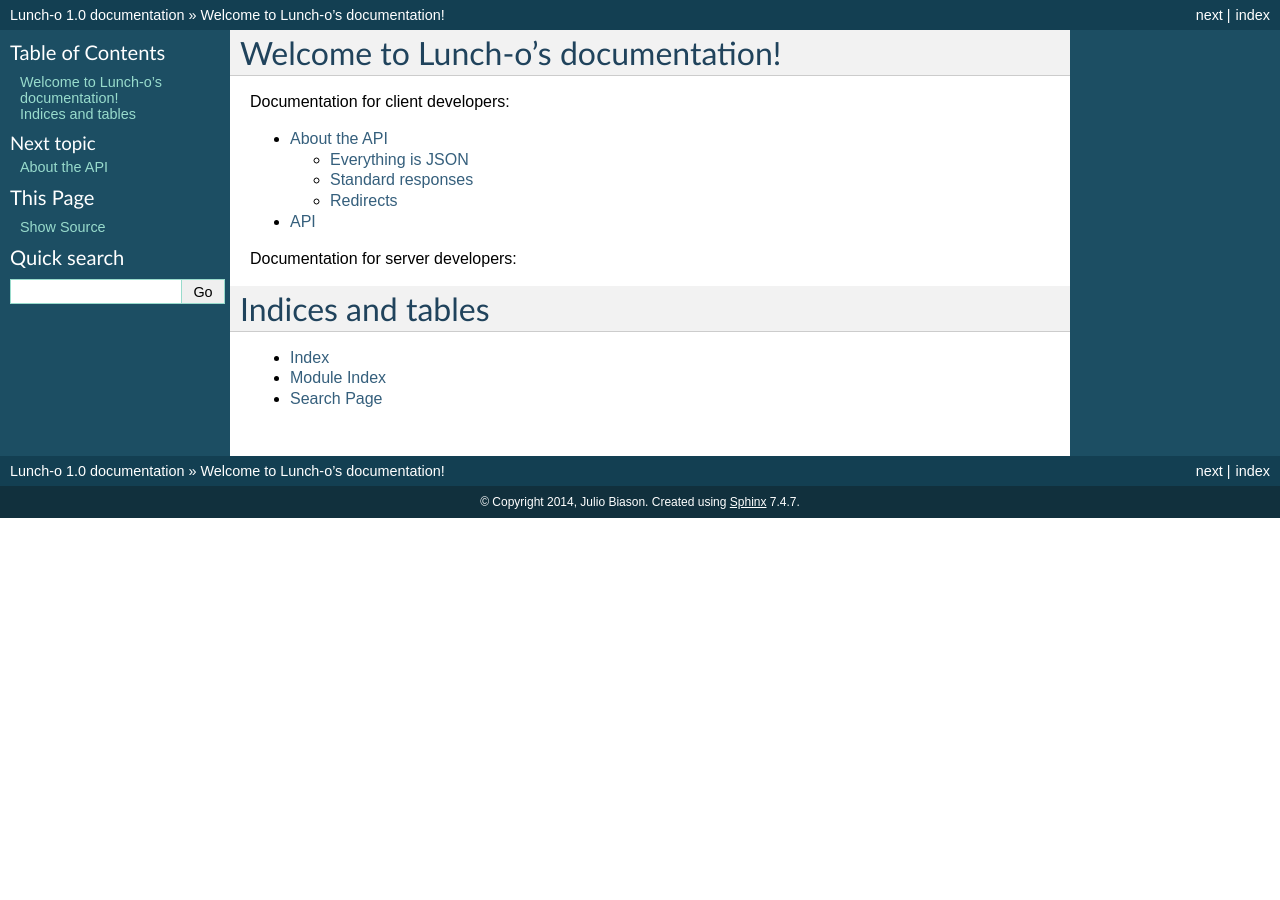
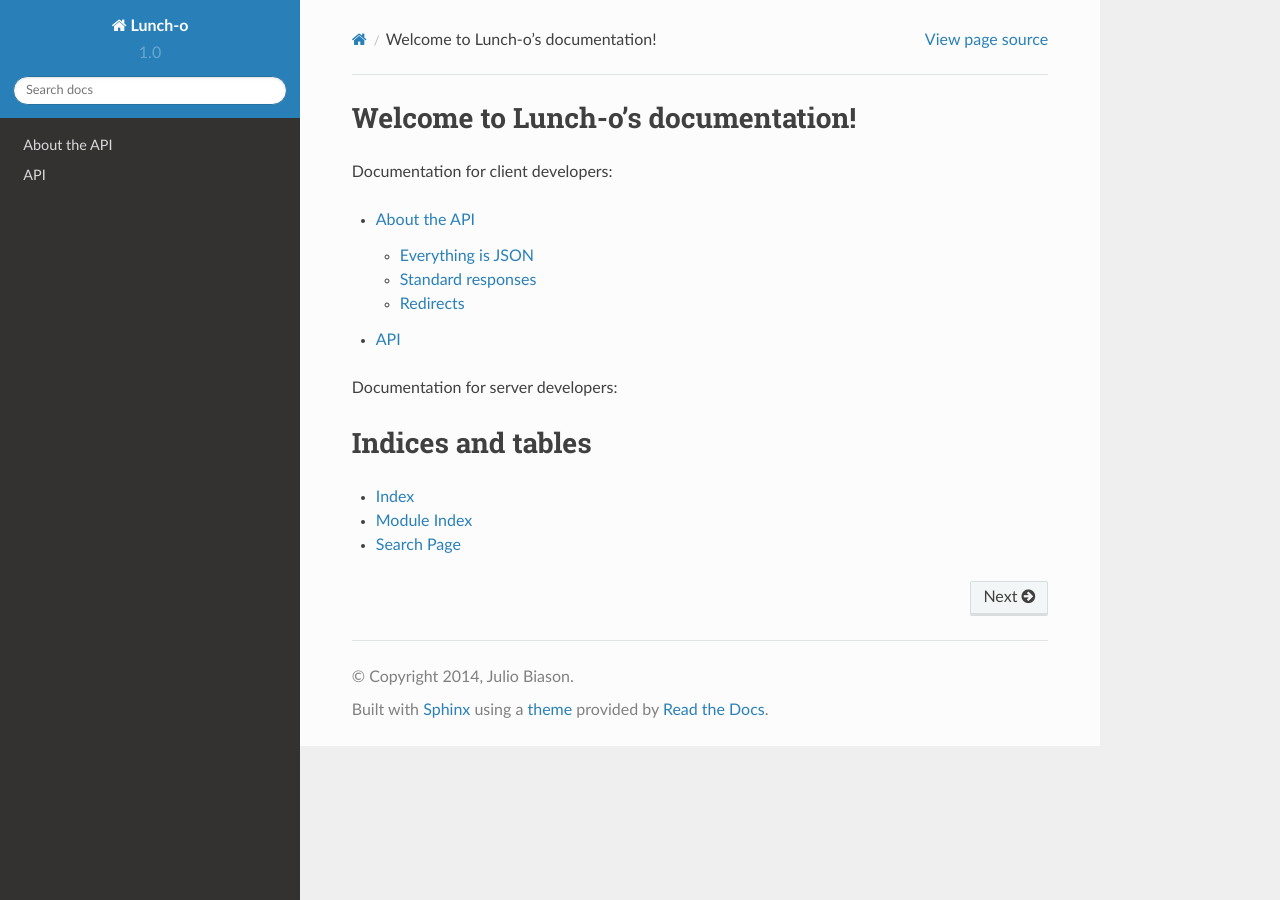
Before and after one commit to jbiason/lunch-o, a Sphinx documentation site: the page built from doc/index.rst, in a window 1280 px wide. Built offline with Sphinx 7.4.7 and the Read the Docs theme 2.0.0, drawn with Linux system fonts in a browser that asks for light colours; pages that are not in the unit, such as notebooks, are missing from menus.

Commit message:
switched the offline doc theme to rtd too

```diff
--- a/doc/conf.py
+++ b/doc/conf.py
@@ -15,7 +15,7 @@
 import sys
 import os
 
-# import sphinx_readable_theme
+import sphinx_rtd_theme
 
 # If extensions (or modules to document with autodoc) are in another directory,
 # add these directories to sys.path here. If the directory is relative to the
@@ -105,8 +105,9 @@
 
 # The theme to use for HTML and HTML Help pages.  See the documentation for
 # a list of builtin themes.
-html_theme = 'default'
+# html_theme = 'default'
 # html_theme = 'readable'
+html_theme = 'sphinx_rtd_theme'
 
 # Theme options are theme-specific and customize the look and feel of a theme
 # further.  For a list of options available for each theme, see the
@@ -114,7 +115,7 @@
 #html_theme_options = {}
 
 # Add any paths that contain custom themes here, relative to this directory.
-# html_theme_path = [sphinx_readable_theme.get_html_theme_path()]
+html_theme_path = [sphinx_rtd_theme.get_html_theme_path()]
 
 # The name for this set of Sphinx documents.  If None, it defaults to
 # "<project> v<release> documentation".
--- a/requirements-dev.txt
+++ b/requirements-dev.txt
@@ -2,3 +2,4 @@
 nosexcover
 sphinx
 sphinxcontrib-httpdomain
+sphinx_rtd_theme
```
